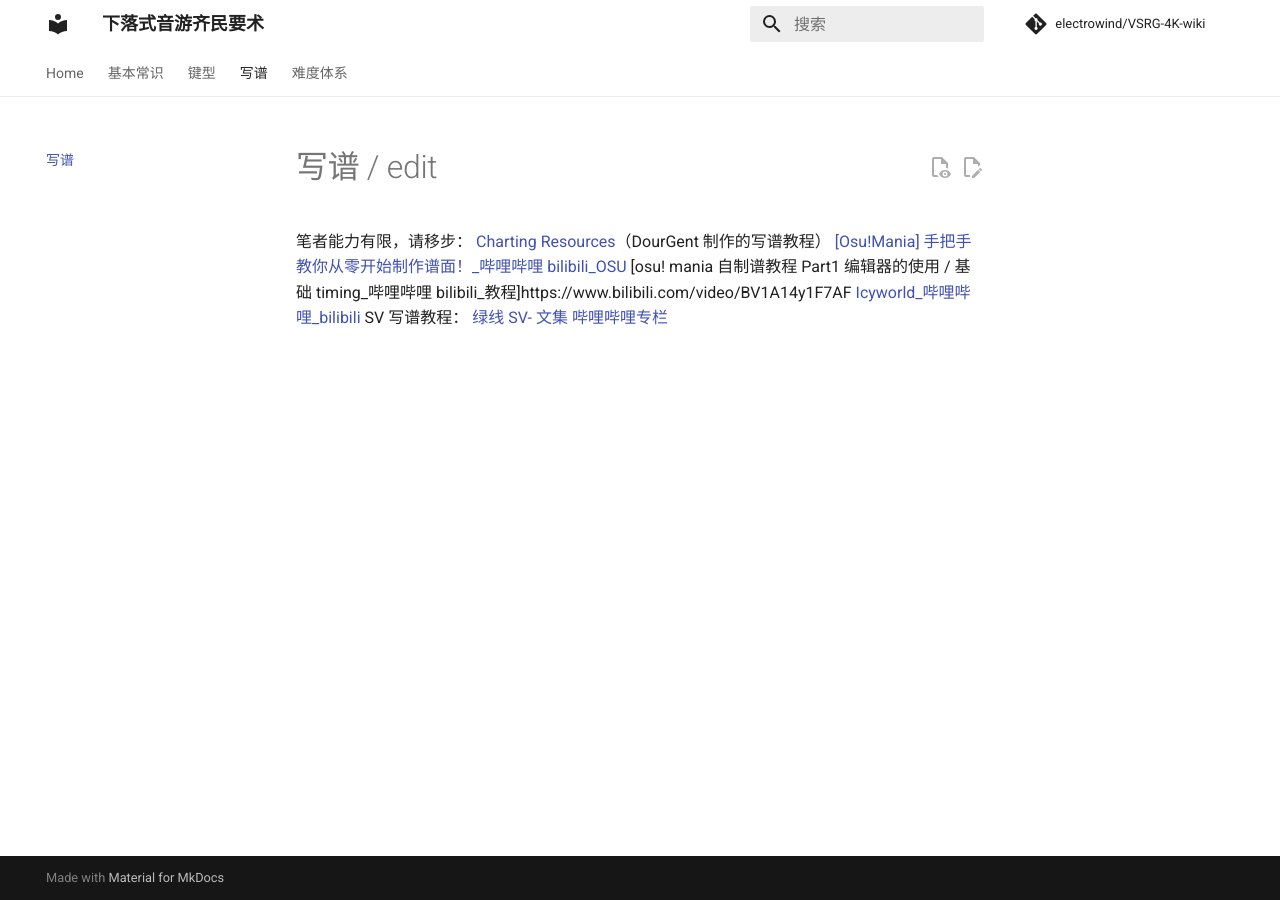
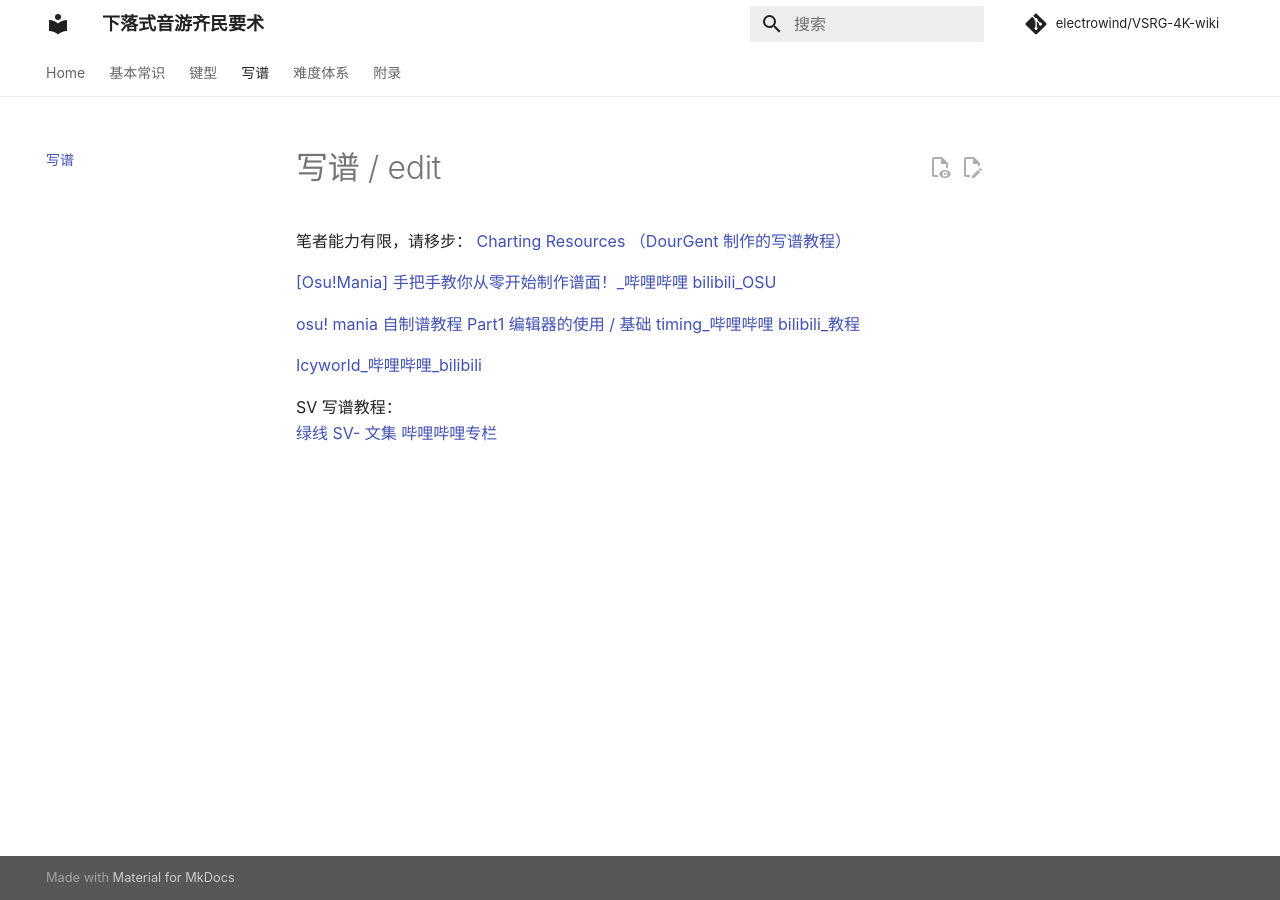
Before and after one commit to electrowind/VSRG-4K-wiki, an MkDocs documentation site: the page built from docs/mapping.md, in a window 1280 px wide. Built offline with MkDocs 1.6.1 and Material for MkDocs 9.7.7, drawn with Linux system fonts in a browser that asks for light colours; some web fonts are replaced; comment, search, counter and statistics services are not loaded.

Commit message:
change fonts & update

```diff
--- a/docs/mapping.md
+++ b/docs/mapping.md
@@ -1,8 +1,16 @@
 # 写谱 / edit
 笔者能力有限，请移步：
-[Charting Resources](https://sectofmysticwisdom.com/chartingresources)（DourGent 制作的写谱教程）
+[Charting Resources （DourGent 制作的写谱教程）](https://sectofmysticwisdom.com/chartingresources)
+
+
 [[Osu!Mania] 手把手教你从零开始制作谱面！_哔哩哔哩 bilibili_OSU](https://www.bilibili.com/video/BV1bL4y187zP)
-[osu! mania 自制谱教程 Part1 编辑器的使用 / 基础 timing_哔哩哔哩 bilibili_教程]https://www.bilibili.com/video/BV1A14y1F7AF
+
+
+[osu! mania 自制谱教程 Part1 编辑器的使用 / 基础 timing_哔哩哔哩 bilibili_教程](https://www.bilibili.com/video/BV1A14y1F7AF)
+
+
 [Icyworld_哔哩哔哩_bilibili](https://www.bilibili.com/video/BV1Jr4y1v7WK/)
-SV 写谱教程：
+
+
+SV 写谱教程：<br />
 [绿线 SV- 文集 哔哩哔哩专栏](https://www.bilibili.com/read/readlist/rl141595)
--- /dev/null
+++ b/docs/stylesheets/extra.css
@@ -0,0 +1,16 @@
+@font-face {
+  font-family: "uuz";
+  src: url(../fonts/uuz.otf) format(opentype);
+  /* src: url(../fonts/unifont.otf) format(opentype);  */
+  font-weight: normal;          /*  定义字体粗细 */
+  font-style: normal;
+
+  }
+/* :root {
+  --md-text-font: "mc";
+  } */
+  [data-md-color-scheme="nthing"] {
+    --md-footer-bg-color: rgb(128,128,128);
+    --md-footer-fg-color: #cbcecb;
+
+  }
--- a/mkdocs.yml
+++ b/mkdocs.yml
@@ -16,6 +16,9 @@
     # - navigation.footer
     - content.action.edit
     - content.action.view
+
+  font:
+    text: uuz
 
 repo_url: https://github.com/electrowind/VSRG-4K-wiki
 repo_name: electrowind/VSRG-4K-wiki
@@ -55,3 +58,6 @@
     - 段位: difficulty-rate/dan.md
     - 星数: difficulty-rate/starrate.md
     - 不同体系的转换: difficulty-rate/conversation.md
+
+  - 附录:
+    - 段位下载方式: appendix/appxA.md
```
Also changed, not shown: docs/appendix/appxA.md (added, +70 -0 lines), docs/difficulty-rate/conversation.md (+30 -7 lines), docs/images/2-75sv2wiki.png (renamed from docs/images/2-75sv2.png), docs/images/hitwindow.png (renamed from docs/images/2-73-1hitwindow.png), docs/images/majudge.png (added), docs/images/sv2-1.png (added), docs/images/sv2-2.png (added), docs/images/sv2-3.png (added), 2 other files.
